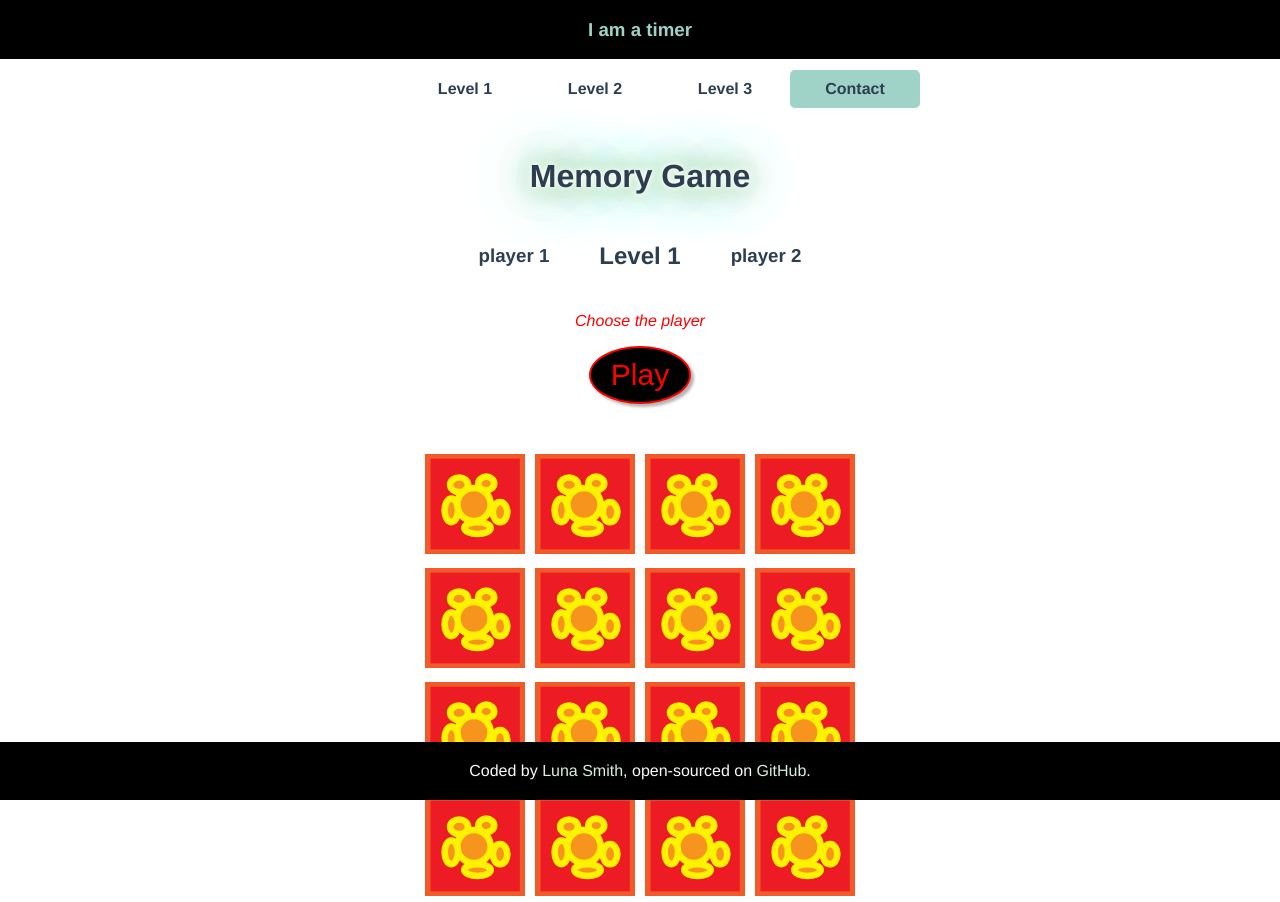
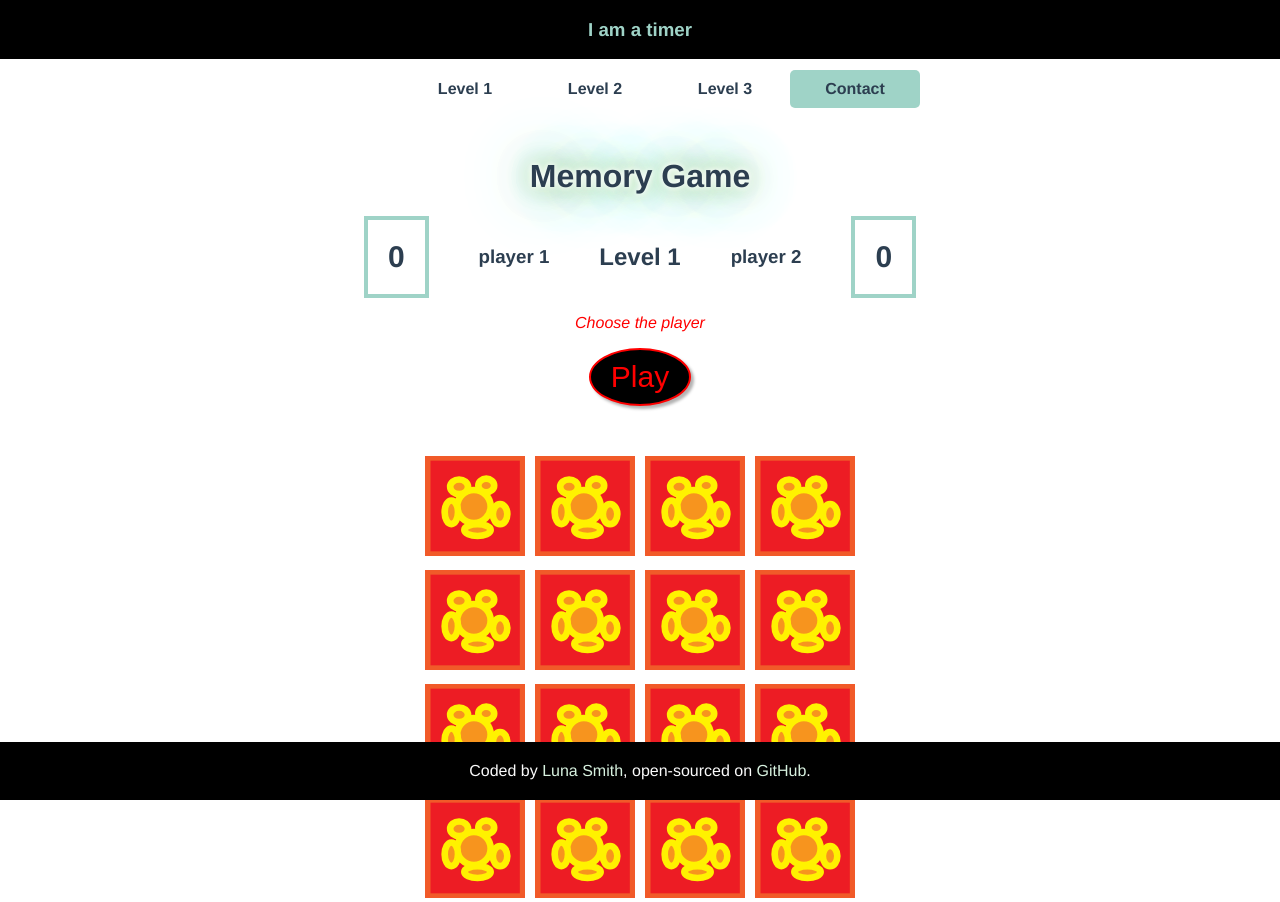
Before and after one commit to Lu-Smith/memory_game_vue, a Vue app: page / in a window 1280 px wide. Both pictures are taken after a click on the button "Play". Built offline with nearby package versions, Linux system fonts and the light colour scheme.

Commit message:
Updated MainGame.vue

```diff
--- a/src/components/Game/MainGame.vue
+++ b/src/components/Game/MainGame.vue
@@ -1,10 +1,12 @@
 <template>
   <div class="players">
+    <span v-if="play" class="score">{{ scorePlayer1 }}</span>
     <h3 v-if="play" :class="{ active: active1 }" @click="togglePlayer(1)">player 1</h3>
     <h2>Level 1</h2>
-    <h3 v-if="play" :class="{ active: active2 }" @click="togglePlayer(2)">player 2</h3>
+    <h3  v-if="play" :class="{ active: active2 }" @click="togglePlayer(2)">player 2</h3>
+    <span v-if="play" class="score">{{ scorePlayer2 }}</span>
   </div>
-  <p v-if="play" class="instruction">{{ choosePlayer }}</p>
+  <p v-if="play && ((!active1) && (!active2))" class="instruction">{{ choosePlayer }}</p>
   <button @click='playGame'>Play</button>
   <GameGrid :cells="cells" @uncoverCard="uncoverCard"/>
 </template>
@@ -28,7 +30,9 @@ export default {
       active2: false,
       cells: cards1.map((card: Cell) => ({ ...card, clicked: false })),
       play: false,
-      choosePlayer: 'Choose the player'
+      choosePlayer: 'Choose the player',
+      scorePlayer1: 0,
+      scorePlayer2: 0
     }
   },
   methods: {
@@ -84,4 +88,11 @@ export default {
 .active {
   animation: activeEffect 1s ease-in-out infinite alternate;
 }
+
+.score {
+  font-size: 30px;
+  font-weight: bold;
+  border: 4px solid #9fd3c7;
+  padding: 20px;
+}
 </style>
```
